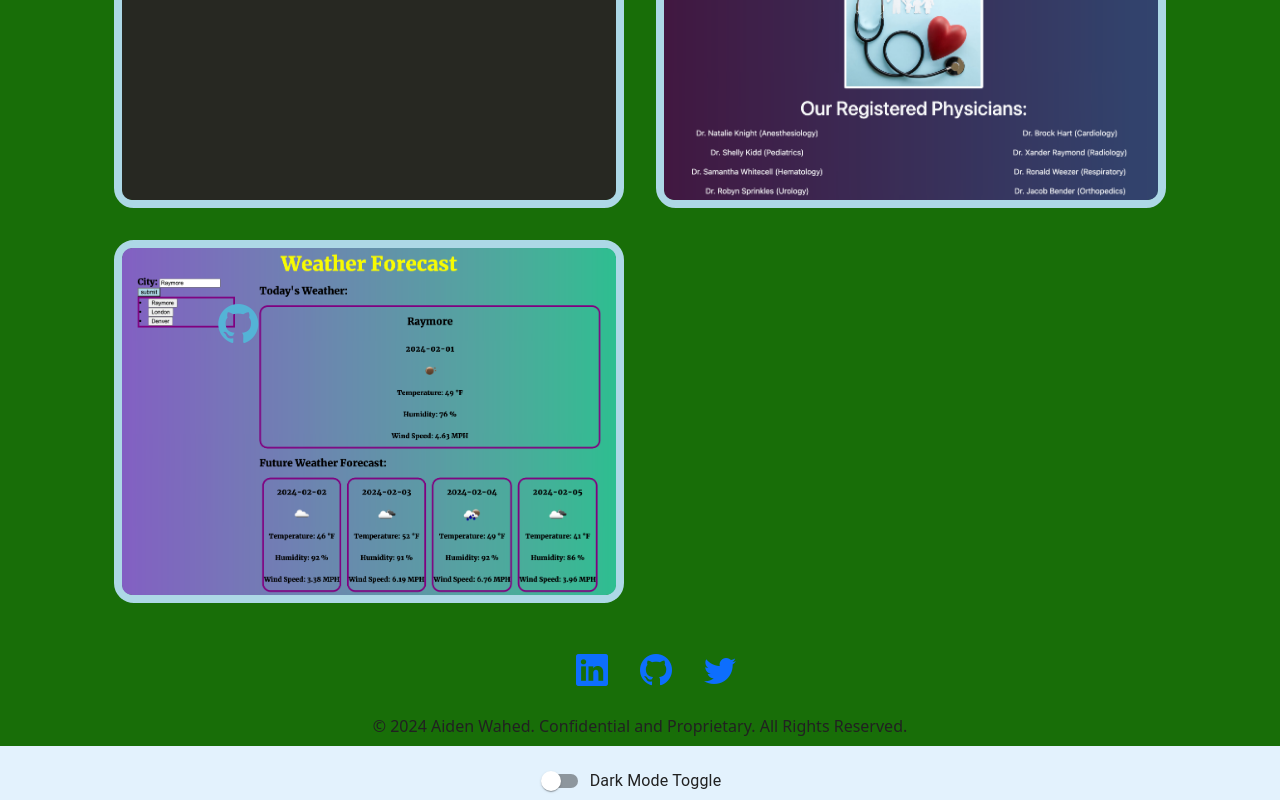
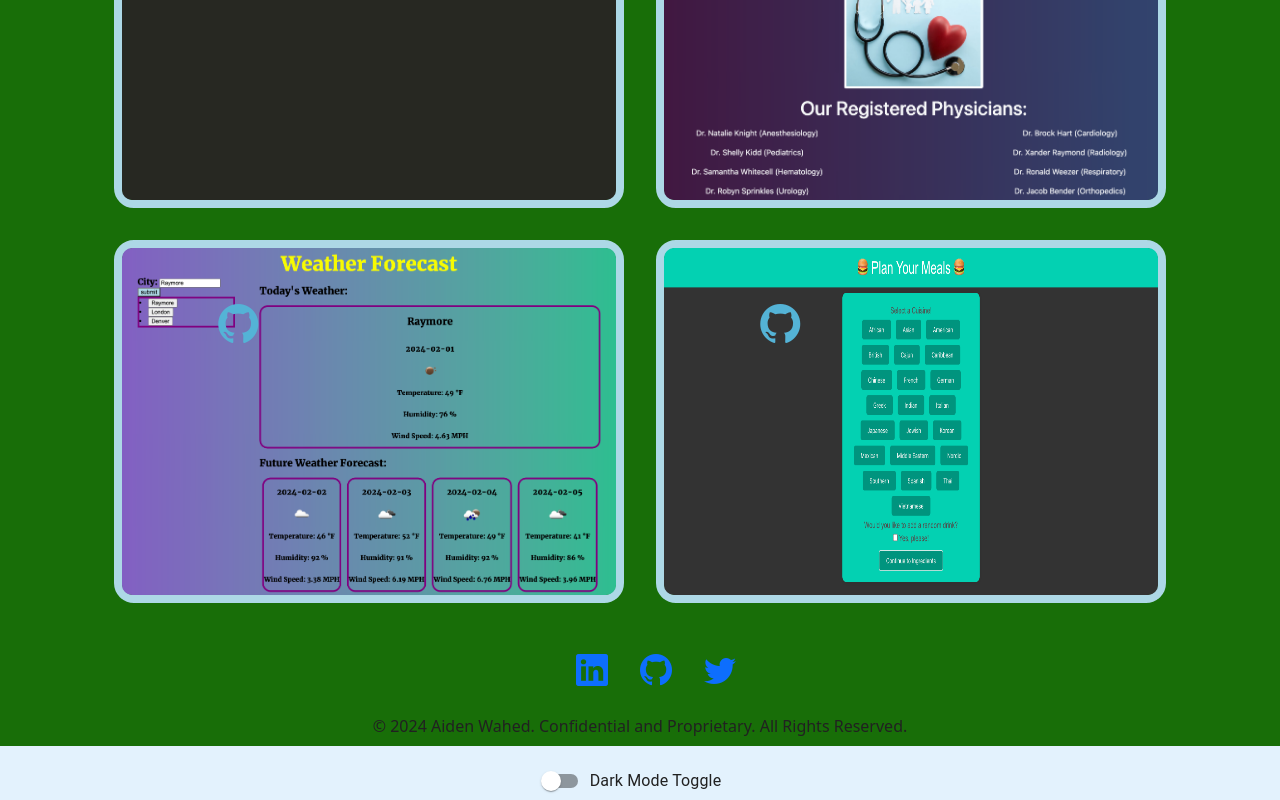
Before and after one commit to prismhead26/My-React-Portfolio, a React (Vite) app: page /portfolio in a window 1280 px wide. Shown: the part 672-1472 px from the top of the page. Built offline with nearby package versions, Linux system fonts and the light colour scheme.

Commit message:
updated resume and added more projects

```diff
--- a/src/appData.js
+++ b/src/appData.js
@@ -30,11 +30,11 @@ const appData = [
         git: "https://github.com/prismhead26/weatherForecaster"
     },
     {
-        title: "title v6",
-        image: "https://via.placeholder.com/150",
-        link: "https://www.google.com",
-        git: "test"
-    }
+        title: "Meal Planner App",
+        image: "/meal_planner.png",
+        link: "https://prismhead26.github.io/Meal-Planner-Project/",
+        git: "https://github.com/prismhead26/Meal-Planner-Project"
+    },
 ]
 
 export default appData;
--- a/src/pages/Portfolio.jsx
+++ b/src/pages/Portfolio.jsx
@@ -1,6 +1,6 @@
 import appData from '../appData.js';
 
-const MAX_APPS = 5;
+const MAX_APPS = 6;
 
 import Card from '../components/Card';
 
```
Also changed, not shown: public/meal_planner.png (added), 1 other file (tests, documents, lock files or other folders).
